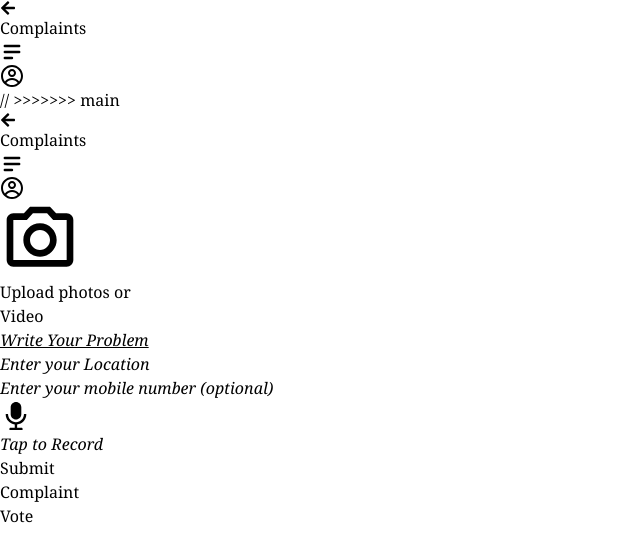
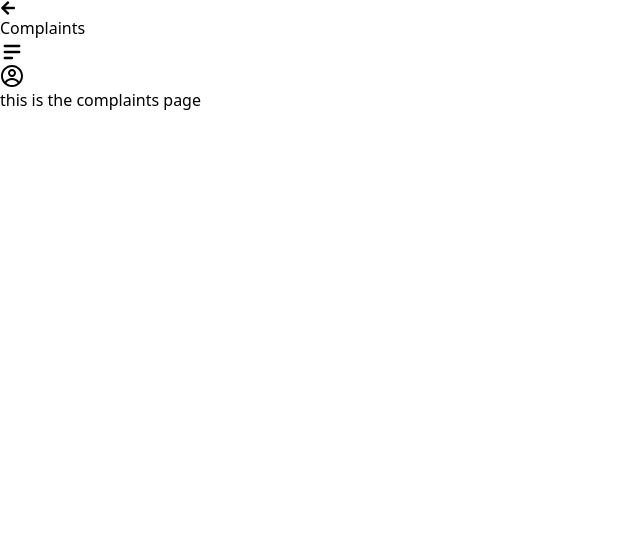
Before and after one commit to SnehaAdhalrao/PMPML-APP, a React (Vite) app: page / in a window 1280 px wide. Shown: the top 560 px of the page, without its empty margins (0-640 px from the left). Built offline with nearby package versions, Linux system fonts and the light colour scheme.

Commit message:
Revert ""Complaints Page Done""

```diff
--- a/src/App.jsx
+++ b/src/App.jsx
@@ -1,7 +1,6 @@
 import React from 'react'
 import PageTitle from './Components/PageTitle';
 import Complaits_page from './Components/Complaits_page';
-
 
 export default function App() {//   REMEMBER************just components bnane ke baad brach open krni hain
   return (
@@ -9,7 +8,6 @@ export default function App() {//   REMEMBER************just components bnane ke
     <div className="">
 
       <PageTitle text={"Complaints"}/>
-// >>>>>>> main
       <Complaits_page/>
     </div>
     </>
--- a/src/Components/Complaits_page.jsx
+++ b/src/Components/Complaits_page.jsx
@@ -1,50 +1,9 @@
 import React from 'react'
-import PageTitle from './PageTitle'
-import { MdOutlineCameraAlt } from "react-icons/md";
-import { IconContext } from 'react-icons';
-import { AiFillAudio } from "react-icons/ai";
 
 function Complaits_page() {
   return (
-    <div className='bg-zinc-100'>
-      <PageTitle text={"Complaints"}/>
-      <div className="complaint-divs m-3 flex gap-10">
-        <div className="img-upload mt-[80px] h-[300px] bg-green-500 hover:bg-green-200 w-[40%] rounded-[60px] flex items-center justify-center shadow-2xl shadow-black">
-          {/* //cameraicon */}
-          <span >
-
-          <IconContext.Provider value={{ className: "global-class-name" ,size:"5em"}}>
-  <div>
-  <MdOutlineCameraAlt />
-  <p className='font-semibold text-lg '>
-    Upload photos or <br/>
-    Video</p>
-  </div>
-</IconContext.Provider>
-          </span>
-           </div>
-        <div className="description h-[500px]  w-[50%]">
-            <div className="text hover:bg-green-100 hover:cursor-text p-5 border-2 h-[250px]  border-black rounded-lg"><i><u>Write Your Problem</u></i></div>
-            <div className="location h-[40px] w-full mt-[40px]  border-b-2 border-black " ><p><i>Enter your Location</i></p></div>
-            <div className="mobile h-[40px] w-full mt-[40px]  border-b-2 border-black" ><p><i>Enter your mobile number (optional)</i></p></div>
-            <div className="location  flex gap-3 h-[40px] w-full mt-[40px]  border-b-2 border-black" >
-
-            <IconContext.Provider value={{ className: "global-class-name" ,size:"2em"}}>
-  <div>
-  <AiFillAudio />
-  </div>
-</IconContext.Provider>
-              <p><i>Tap to Record</i></p></div>
-        </div>
-
-      </div >
-      <div className="submitdata flex flex-col items-center justify-center">
-          <div className="submit h-auto rounded-md w-[240px] text-center tracking:wide text-white shadow-md shadow-black font-bold hover:cursor-pointer hover:bg-green-300 p-4 bg-green-500 ">Submit</div>
-          <div className="both flex">
-            <div className="complaint text-center shadow-lg shadow-2xl shadow-black rounded-md hover:cursor-pointer hover:bg-green-400 h-auto w-[120px] m-2 p-4 bg-[#44e350] border-[1px] border-black ">Complaint</div>
-            <div className="vote text-center shadow-2xl shadow-black h-auto rounded-md hover:cursor-pointer hover:bg-green-400 w-[120px] p-4 m-2 bg-[#44e350] border-[1px] border-black">Vote</div>
-          </div>
-      </div>
+    <div className='bg-green-100'>
+      this is the complaints page
     </div>
   )
 }
--- a/src/Components/PageTitle.jsx
+++ b/src/Components/PageTitle.jsx
@@ -6,7 +6,7 @@ import { CgProfile } from "react-icons/cg";
 
 export default function PageTitle({text}) {
   return (
-    <div className='mx-auto bg-green-400 flex items-center justify-between  p-5  h-[30px]'>
+    <div className='mx-auto bg-green-500 flex items-center justify-between m-10 p-5  h-[30px]'>
 
 <IconContext.Provider value={{  className: "global-class-name size-5em" }}>
   <div>
@@ -19,7 +19,7 @@ export default function PageTitle({text}) {
 
 
 <IconContext.Provider value={{  className: "global-class-name " ,size:"1.5em"}}>
-  <div className='flex gap-9 -translate-x-[60px]'>
+  <div className='flex gap-4 -translate-x-[60px]'>
   <HiMenuAlt2 />
   <CgProfile />
   </div>
--- a/src/index.css
+++ b/src/index.css
@@ -1,6 +1,3 @@
 @tailwind base;
 @tailwind components;
 @tailwind utilities;
-*{
-    font-family:Cambria, Cochin, Georgia, Times, 'Times New Roman', serif;
-}
```
